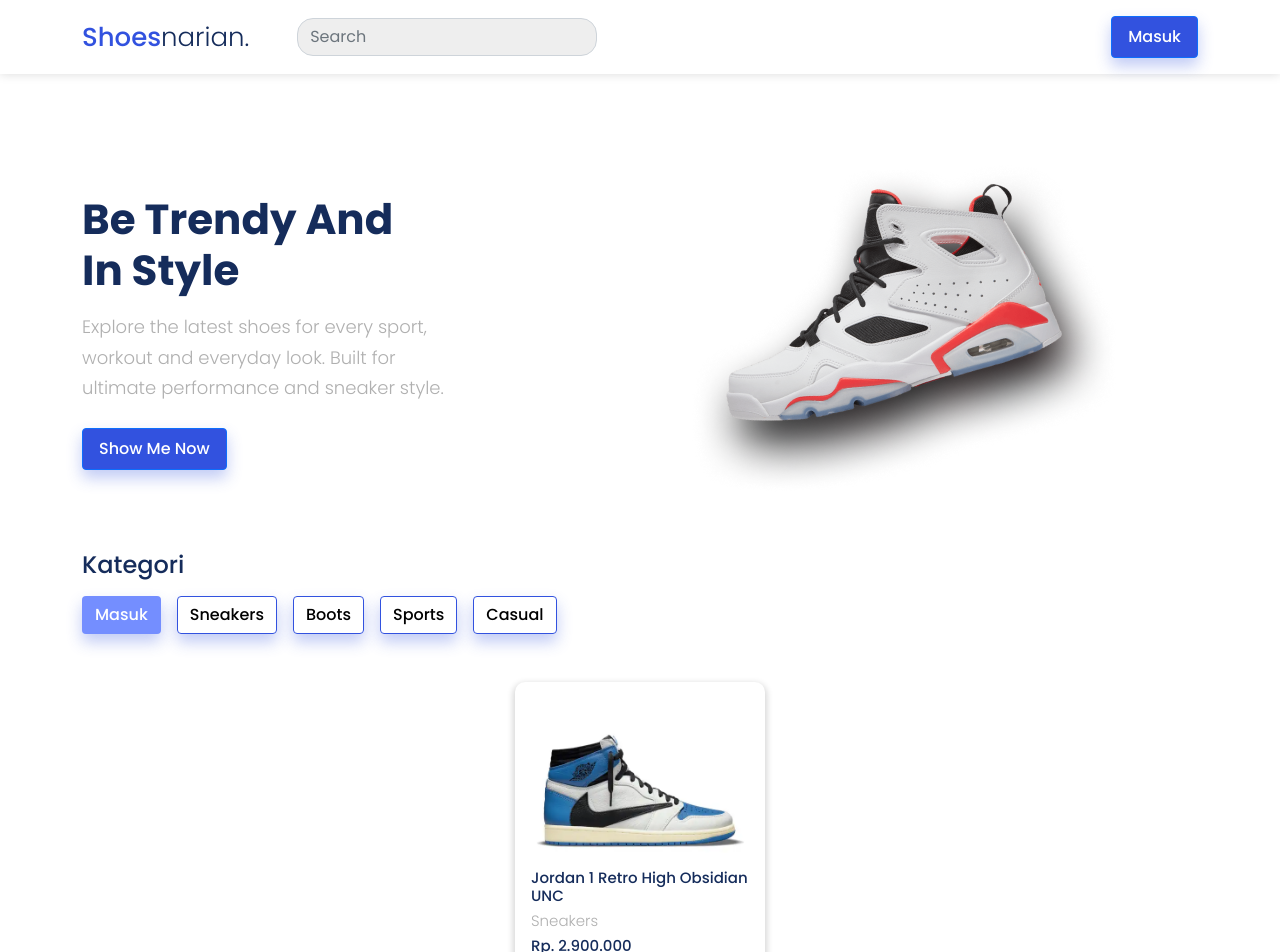
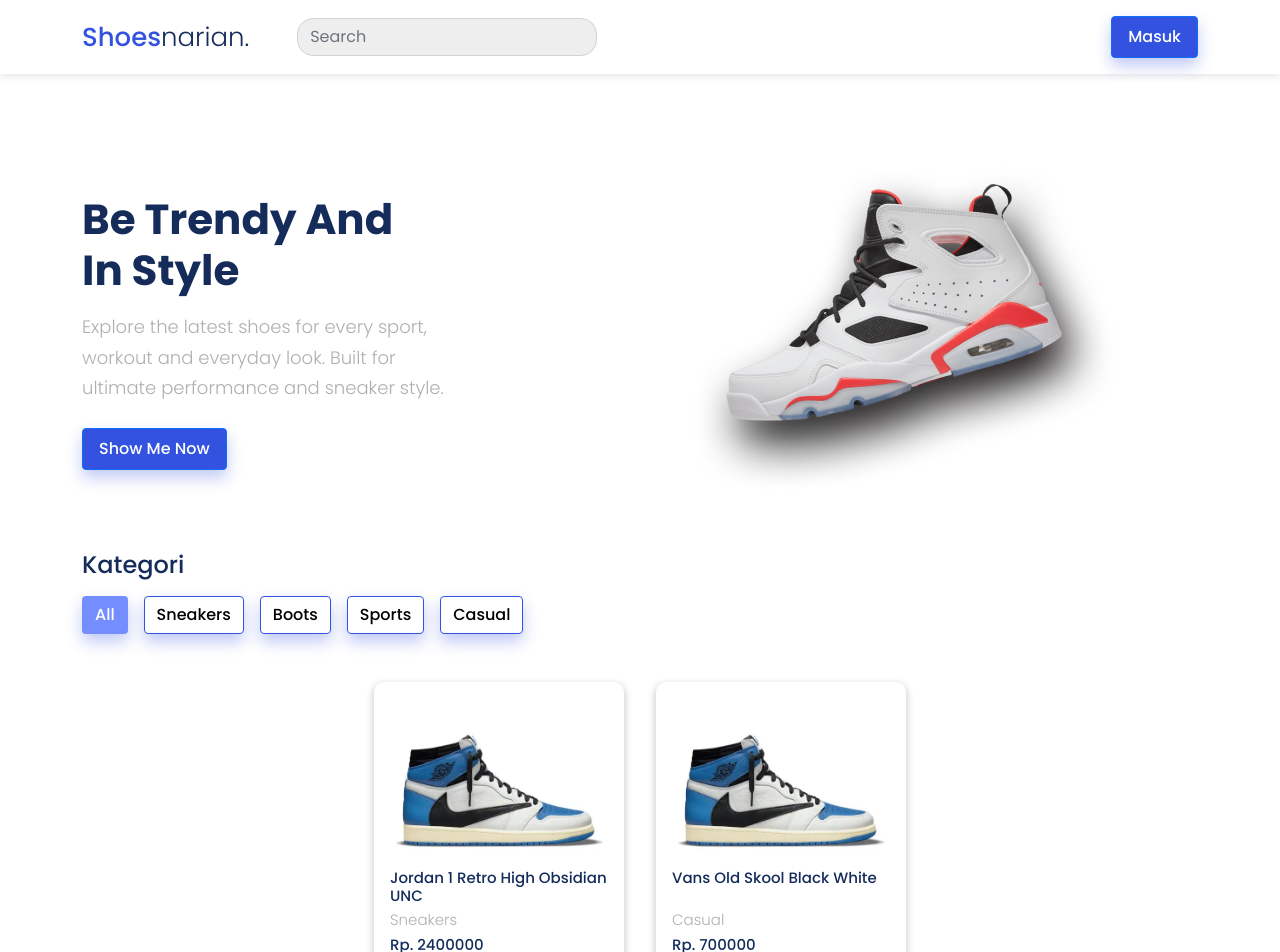
Before and after one commit to Arifhdyt11/fekelompok1-fsw5, a React (Create React App) app: page / in a window 1280 px wide. Shown: the top 952 px of the page. Built offline with nearby package versions, Linux system fonts and the light colour scheme.

Commit message:
Update List Product

```diff
--- a/src/assets/css/style.css
+++ b/src/assets/css/style.css
@@ -97,11 +97,14 @@
 
 .section-product .card-product {
     width: 250px;
-    min-height: 200px;
     background: #ffffff;
     box-shadow: rgba(0, 0, 0, 0.16) 0px 3px 6px 2px;
     border-radius: 10px;
     cursor: pointer;
+}
+
+.section-product .card-product .product-name {
+    min-height: 40px;
 }
 
 .section-product .card-product h4,
--- /dev/null
+++ b/src/json/landingPage.json
@@ -0,0 +1,18 @@
+{
+    "product": [
+      {
+        "id" : 1,
+        "image":"./images/shoes-1.png",
+        "name":"Jordan 1 Retro High Obsidian UNC",
+        "category":"Sneakers",
+        "price":"2400000"
+      },
+      {
+        "id" : 2,
+        "image":"./images/shoes-2.png",
+        "name":"Vans Old Skool Black White",
+        "category":"Casual",
+        "price":"700000"
+      }
+    ]
+  }
--- a/src/pages/LandingPage.js
+++ b/src/pages/LandingPage.js
@@ -2,13 +2,15 @@
 import Hero from "./components/Hero";
 import Product from "./components/Product";
 import Footer from "./components/Footer";
+
+import landingPage from "../json/landingPage.json"
 
 export default function LandingPage() {
   return (
     <>
       <Navbar></Navbar>
       <Hero></Hero>
-      <Product></Product>
+      <Product data={landingPage.product} ></Product>
       <Footer></Footer>
     </>
   );
--- a/src/pages/components/Product.js
+++ b/src/pages/components/Product.js
@@ -1,6 +1,6 @@
 import Button from "../../elements/Button";
 
-export default function Product() {
+export default function Product(props) {
   return (
     <>
       <section className="container section-product mt-0 mb-5">
@@ -14,7 +14,7 @@
               href="/"
               type="link"
             >
-              Masuk
+              All
             </Button>
             <Button
               className="btn me-3"
@@ -56,16 +56,22 @@
         </div>
         <div className="product">
           <div class="row justify-content-center">
+            {props.data.map((item) => {
+              return (
                 <div class="col-3 card-product mx-3 p-3">
                   <img
                     src="./images/shoes-1.png"
                     alt="Shoes-1"
                     className="img-fluid mb-3"
                   />
-              <h4>Jordan 1 Retro High Obsidian UNC</h4>
-              <p>Sneakers</p>
-              <h4>Rp. 2.900.000</h4>
+                  <div className="product-name">
+                    <h4>{item.name}</h4>
                   </div>
+                  <p>{item.category}</p>
+                  <h4>Rp. {item.price}</h4>
+                </div>
+              );
+            })}
           </div>
         </div>
       </section>
```
Also changed, not shown: public/images/shoes-2.png. Lines whose indentation alone changed are shown as unchanged.
